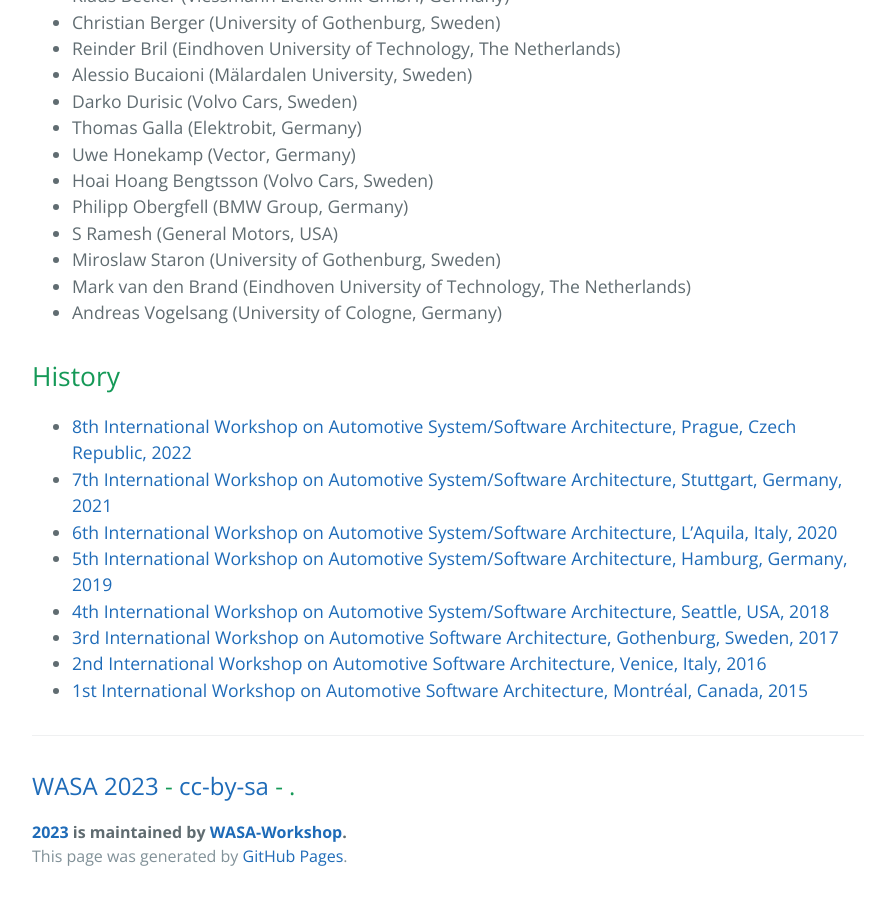
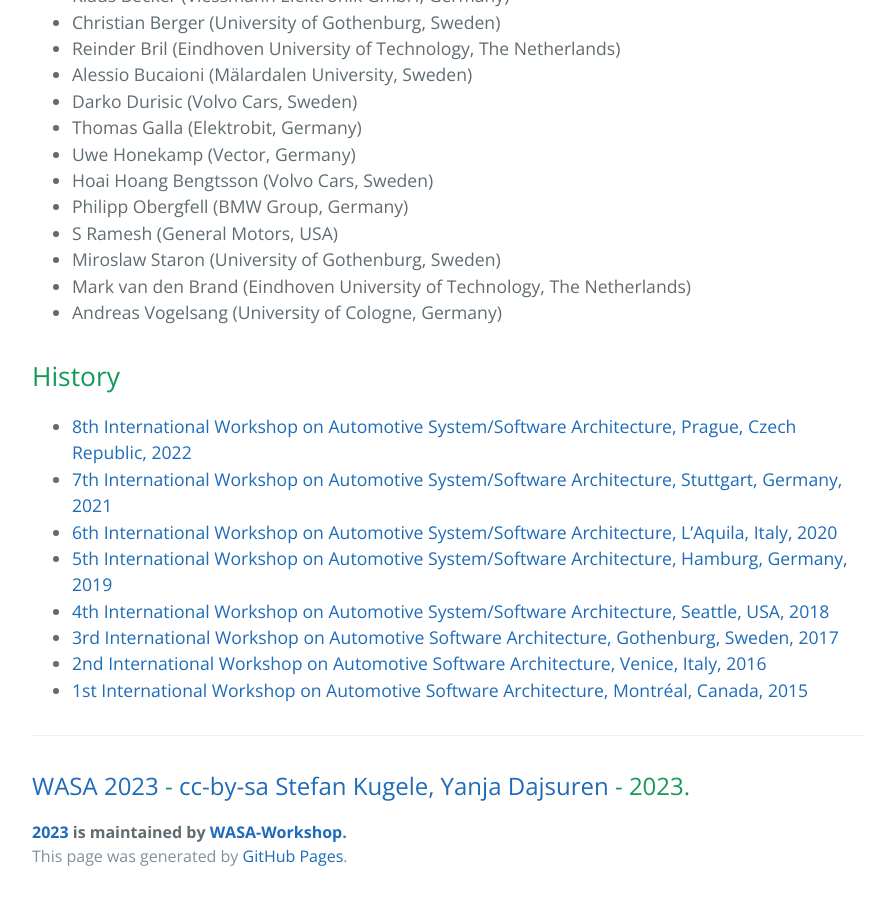
Before and after one commit to WASA-Workshop/2023, a Jekyll site: the page built from index.md, in a window 1280 px wide and 900 px high, scrolled down 2778 px. Shown: the whole window, without its empty margins (192-1087 px from the left). Built offline with Jekyll 4.4.1, drawn with Linux system fonts in a browser that asks for light colours; our own code applies the rules of GitHub Pages for plain Markdown files.

Commit message:
Update _config.yml

```diff
--- a/_config.yml
+++ b/_config.yml
@@ -3,3 +3,9 @@ description: The 9th International Workshop on Automotive System/Software Archit
 show_downloads: true
 google_analytics:
 theme: jekyll-theme-cayman
+keywords: "workshops, automotive, software engineering"
+
+# author settings for cc-by, appears in the footer
+author: Stefan Kugele, Yanja Dajsuren
+pub_year: 2023
+github_username: stefankugele
```
